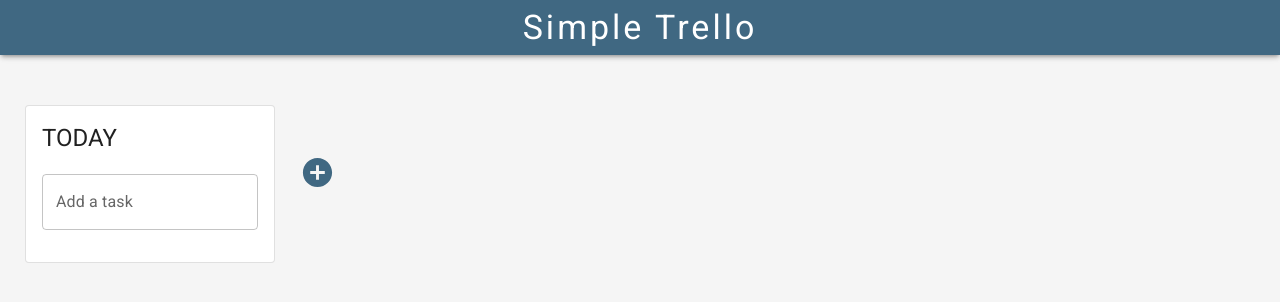
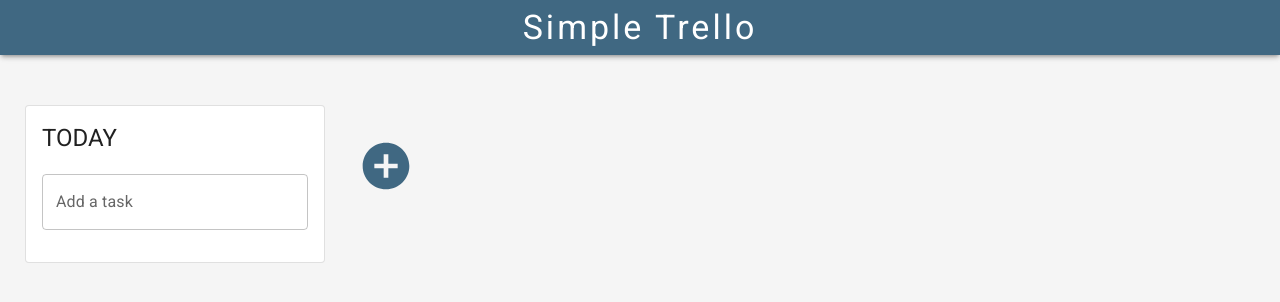
Before and after one commit to s-yoshiii/trello-app-mui-ts, a React (Vite) app: page / in a window 1280 px wide. Shown: the top 302 px of the page. Built offline with nearby package versions, Linux system fonts and the light colour scheme.

Commit message:
レイアウト微調整、ボタンを押してタスクカードを追加する機能

```diff
--- a/src/components/task/TaskCard.tsx
+++ b/src/components/task/TaskCard.tsx
@@ -11,7 +11,7 @@
     { id: string; draggableId: string; text: string }[]
   >([]);
   return (
-    <Card variant="outlined" sx={{ width: { xs: "100%", md: 250 } }}>
+    <Card variant="outlined" sx={{ width: { xs: "100%", md: 300 } }}>
       <CardContent>
         <TaskCardTitle />
         <TaskCardDeleteButton />
--- a/src/components/task/TaskCardsArea.tsx
+++ b/src/components/task/TaskCardsArea.tsx
@@ -1,17 +1,36 @@
 import { Grid } from "@mui/material";
-import React, { FC } from "react";
+import React, { FC, useState } from "react";
 import AddTaskCardButton from "./button/AddTaskCardButton";
 import TaskCard from "./TaskCard";
 
 const TaskCardsArea: FC = () => {
+  const [taskCardsList, setTaskCardList] = useState<
+    { id: string; draggableId: string }[]
+  >([{ id: "0", draggableId: "item-0" }]);
   return (
     <>
-      <Grid container spacing={5} px={5}>
-        <Grid item sx={{ width: { xs: "100%", sm: 275 } }}>
-          <TaskCard />
-        </Grid>
+      <Grid
+        container
+        spacing={5}
+        px={5}
+        justifyContent={{ xs: "center", sm: "flex-start" }}
+      >
+        {taskCardsList.map(
+          (taskCardList: { id: string; draggableId: string }) => (
+            <Grid
+              item
+              sx={{ width: { xs: "100%", sm: 325 } }}
+              key={taskCardList.id}
+            >
+              <TaskCard />
+            </Grid>
+          )
+        )}
         <Grid item>
-          <AddTaskCardButton />
+          <AddTaskCardButton
+            taskCardsList={taskCardsList}
+            setTaskCardList={setTaskCardList}
+          />
         </Grid>
       </Grid>
     </>
--- a/src/components/task/button/AddTaskCardButton.tsx
+++ b/src/components/task/button/AddTaskCardButton.tsx
@@ -1,12 +1,30 @@
 import { AddCircle } from "@mui/icons-material";
 import { Box, IconButton } from "@mui/material";
-import React, { FC } from "react";
-
-const AddTaskCardButton: FC = () => {
+import React, { Dispatch, FC, SetStateAction } from "react";
+import { v4 as uuidv4 } from "uuid";
+type Props = {
+  taskCardsList: { id: string; draggableId: string }[];
+  setTaskCardList: Dispatch<
+    SetStateAction<{ id: string; draggableId: string }[]>
+  >;
+};
+const AddTaskCardButton: FC<Props> = (props) => {
+  const { taskCardsList, setTaskCardList } = props;
+  const addTaskCard = () => {
+    const taskCardId = uuidv4();
+    //タスクカードを追加する
+    setTaskCardList([
+      ...taskCardsList,
+      {
+        id: taskCardId,
+        draggableId: `item${taskCardId}`,
+      },
+    ]);
+  };
   return (
-    <Box pt={10}>
-      <IconButton aria-label="add" sx={{ p: 0 }}>
-        <AddCircle color="primary" fontSize="large" />
+    <Box sx={{ pt: { md: 5 } }}>
+      <IconButton aria-label="add" onClick={addTaskCard}>
+        <AddCircle color="primary" sx={{ fontSize: 56 }} />
       </IconButton>
     </Box>
   );
```
